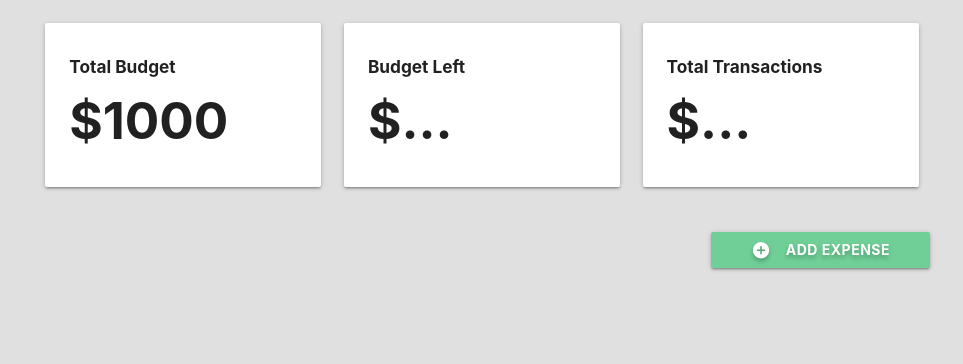
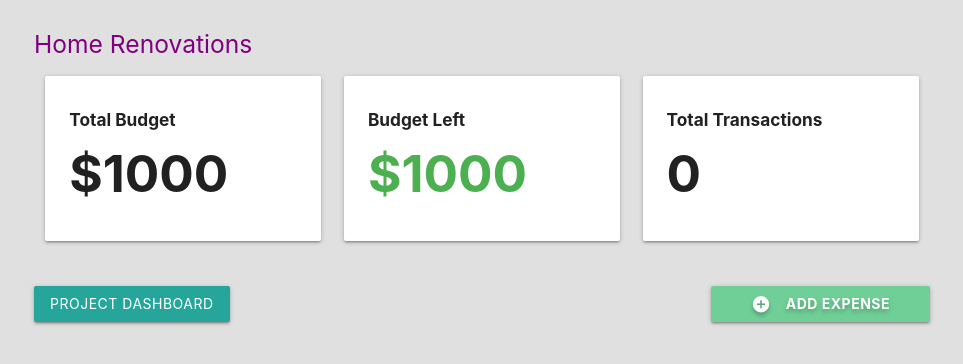
Before and after one commit to JessicaNolette/budget-application, a Django app: a page that uses budget/templates/budget/base.html in a window 1280 px wide. Shown: the top 364 px of the page, without its empty margins (158-1121 px from the left). Run offline with Django 3.2, Linux system fonts and the light colour scheme; data comes from the database, SQL or seed files in the repository; both versions use the stored data as it was after the commit; data that the repository does not hold is empty.

Commit message:
Functionality, Forms, Models

```diff
--- a/budget/models.py
+++ b/budget/models.py
@@ -11,6 +11,26 @@ class Project(models.Model):
         self.slug = slugify(self.name)
         super(Project, self).save(*args, **kwargs)
 
+    @property
+    def budget_left(self):
+        expense_list = Expense.objects.filter(project=self)
+        total_expense_amount = 0
+        for expense in expense_list:
+            total_expense_amount += expense.amount
+
+        # temporary solution, because the form currently only allows integer amounts
+        total_expense_amount = int(total_expense_amount)
+
+        return self.budget - total_expense_amount
+
+    @property
+    def total_transactions(self):
+        expense_list = Expense.objects.filter(project=self)
+        return len(expense_list)
+
+
+
+
 class Category(models.Model):
     project = models.ForeignKey(Project, on_delete=models.CASCADE)
     name = models.CharField(max_length=50)
@@ -20,3 +40,6 @@ class Expense(models.Model):
     title = models.CharField(max_length=100)
     amount = models.DecimalField(max_digits=8, decimal_places=2)
     category = models.ForeignKey(Category, on_delete=models.CASCADE)
+
+    class Meta:
+        ordering = ('-amount',)
--- a/budget/static/css/styles.css
+++ b/budget/static/css/styles.css
@@ -15,7 +15,9 @@ html {
    margin: 0 !important;
 }
 
-
+hr {
+   padding: 20px;
+}
 
 /* Project list (no projects)*/
 
@@ -48,11 +50,18 @@ form ul li.category {
    margin: 15px 0px;
 }
 
+.section-stats h5 {
+   color: purple;
+   margin-right: 5px;
+}
+
 @media(max-width: 992px) {
    .section-stats h1 {
       font-size: calc(16px + 6vw);
    }
 }
+
+
 
 
 
@@ -78,3 +87,7 @@ form ul li.category {
 .section-expenses li:nth-child(even) .expense {
    background-color: #f2f2f2;
 }
+
+.section-expenses .close-icon:hover {
+   cursor: pointer;
+}
--- a/budget/templates/budget/base.html
+++ b/budget/templates/budget/base.html
@@ -5,7 +5,7 @@
   <meta charset="UTF-8">
   <meta name="viewport" content="width=device-width, initial-scale=1.0">
   <meta http-equiv="X-UA-Compatible" content="ie=edge">
-  <title>Document</title>
+  <title>J+K Budget Tracking</title>
   <link href="https://fonts.googleapis.com/icon?family=Material+Icons" rel="stylesheet">
   <link rel="stylesheet" href="{% static 'css/styles.css' %}">
       <!-- Compiled and minified CSS -->
--- a/budget/templates/budget/project-detail.html
+++ b/budget/templates/budget/project-detail.html
@@ -5,6 +5,7 @@
 
     <section class="section section-stats">
         <div class="row">
+            <h5>{{ project.name }}</h5>
 
             <div class="col s12 m12 l4">
                 <div class="card-panel">
@@ -16,14 +17,22 @@
             <div class="col s12 m6 l4">
                 <div class="card-panel">
                     <h6 class='bold'>Budget Left</h6>
-                    <h1 class='bold'>$...</h1>
+                    {% if project.budget_left > 0 %}
+                        <h1 class='bold green-text'>${{ project.budget_left }}</h1>
+                    {% elif project.budget_left == 0 %}
+                        <h1 class='bold orange-text'>${{ project.budget_left }}</h1>
+                    {% else %}
+                        <h1 class='bold red-text'>${{ project.budget_left }}</h1>
+                    {% endif %}
                 </div>
             </div>
+
+
 
             <div class="col s12 m6 l4">
                 <div class="card-panel">
                     <h6 class='bold'>Total Transactions</h6>
-                    <h1 class='bold'>$...</h1>
+                    <h1 class='bold'>{{ project.total_transactions }}</h1>
                 </div>
             </div>
         </div>
@@ -35,6 +44,7 @@
                 <i class="material-icons white-text left">add_circle</i>
                 Add Expense
             </button>
+            <a href="{% url 'list' %}" class="btn">Project Dashboard</a>
         </div>
 
         <ul class="z-depth-1">
@@ -51,14 +61,14 @@
                         </div>
 
                         <div class="col l3">
-                            <span class="title">{{ expense.amount }}</span>
+                            <span class="title">${{ expense.amount }}</span>
                         </div>
 
                         <div class="col 1">
                             <span class="title bold">{{ expense.category.name }}</span>
                         </div>
 
-                        <a href="">
+                        <a class='close-icon' onclick="deleteExpense(this)" data-id="{{ expense.id }}">
                             <i class="material-icons red-text right">close</i>
                         </a>
                     </div>
@@ -182,6 +192,7 @@
         }),
         credentials: 'same-origin',
       })
+      window.location.reload()
     }
     </script>
 
--- a/budget/views.py
+++ b/budget/views.py
@@ -9,7 +9,8 @@ import json
 # Create your views here.
 
 def project_list(request):
-    return render(request, 'budget/project-list.html')
+    project_list = Project.objects.all()
+    return render(request, 'budget/project-list.html', {'project_list': project_list})
 
 def project_detail(request, project_slug):
     # fetch the correct project
@@ -35,6 +36,14 @@ def project_detail(request, project_slug):
                 amount=amount,
                 category=category
             ).save()
+
+    elif request.method == 'DELETE':
+        id = json.loads(request.body)['id']
+        expense = get_object_or_404(Expense, id=id)
+        expense.delete()
+
+        return HttpResponse('')
+
     return HttpResponseRedirect(project_slug)
 
 
```
Also changed, not shown: budget/templates/budget/project-list.html (+26 -4 lines), db.sqlite3.
